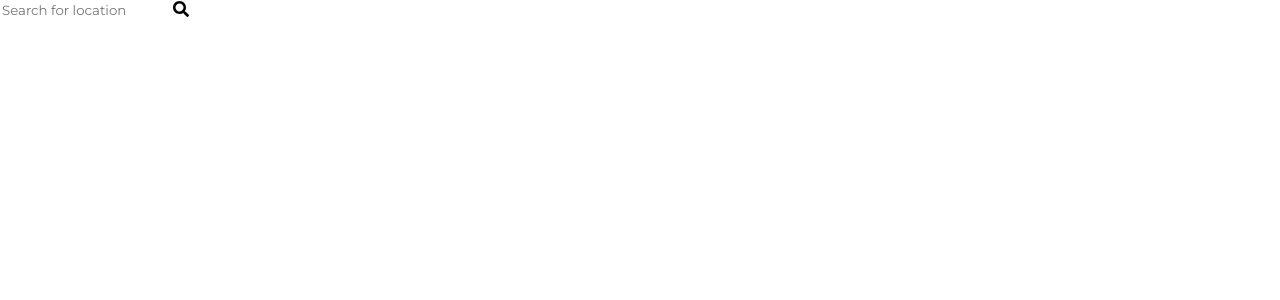
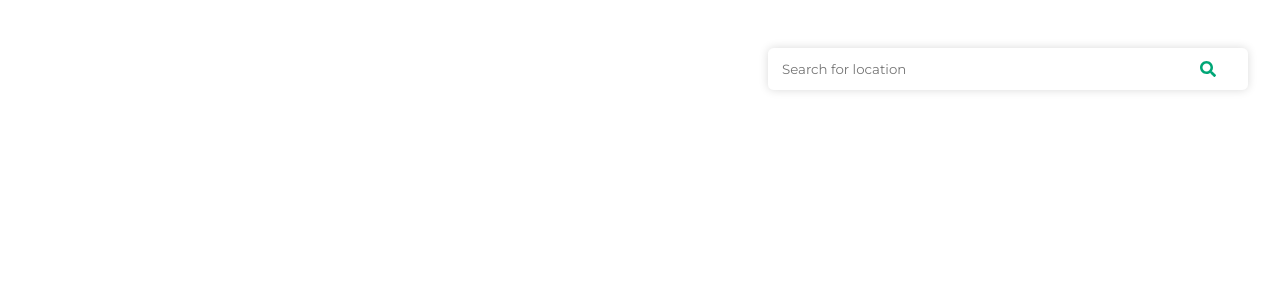
Before and after one commit to alexnicholls1999/smapp-react-map-app, a React (Create React App) app: page / in a window 1280 px wide. Shown: the top 300 px of the page. Built offline with nearby package versions, Linux system fonts and the light colour scheme.

Commit message:
add changes to mk5

```diff
--- a/src/Components/Atoms/Autocomplete.js
+++ /dev/null
@@ -1,80 +0,0 @@
-import { useEffect, useState } from "react"
-import Input from "./Form/Input"
-import SearchIcon from "./Iconography/SearchIcon";
-
-function AutoComplete({ data }) {
-  const [state, setState] = useState({
-      suggestions: [],
-      index: 0,
-      active: false,
-      value: ""
-  })
-
-  const { suggestions, index, active, value} = state;
-
-  useEffect(() => {
-    document.body.addEventListener("keydown", handleKeyDown)
-
-    return () => {
-        document.body.removeEventListener("keydown", handleKeyDown)
-    }
-  })
-
-  const handleChange = (e) => {
-    const query = e.target.value.toLowerCase();
-    setState(currentstate => ({...currentstate, value: query }))
-    if (query.length > 1) {
-        const filterSuggestions = data.filter((suggestion) => suggestion.toLowerCase().indexOf(query) > -1);
-        setState(currentstate => ({...currentstate, suggestions: filterSuggestions, active: true}))
-
-    } else {
-        setState(currentstate => ({...currentstate, active: false}))
-    }
-  };
-
-  const handleClick = (e) => {
-    setState(currentstate => ({...currentstate, suggestions: [], active: true, value: e.target.innerText}))
-  };
-
-  const handleKeyDown = (e) => {
-    if (e.keyCode === 38) {
-      if (index === 0) return;
-      setState(currentstate => ({...currentstate, index: index - 1}))
-    } else if (e.keyCode === 40) {
-      if (index - 1 === suggestions.length) return;
-      setState(currentstate => ({...currentstate, index: index + 1}))
-    } else if (e.keyCode === 13) {
-      setState(currentstate => ({...currentstate, index: 0, active: false, value: suggestions[index]}))
-    }
-  };
-
-  const Suggestions = () => {
-    // if (suggestions.length) {
-    //     return <ul className="suggestions"> {suggestions.map((suggestion, i) => <li key={i} onClick={handleClick} className={i === index ? "active" : ""}>{suggestion}</li>)}</ul>
-    // } else {
-    //     return <p>No results found. Please Try Again</p>
-    // }
-    return <ul className="suggestions"> {suggestions.map((suggestion, i) => <li key={i} onClick={handleClick} className={i === index ? "active" : ""}>{suggestion}</li>)}</ul>
-   };
-
-  return (
-    <>
-    <div className="autocomplete">
-        <div className="autocomplete-wrapper">
-            <Input
-                    input={{
-                        value: value,
-                        onChange: handleChange,
-                        placeholder: "Search for location"
-                    }}
-            />
-            <SearchIcon />
-        </div>
-        {active && <Suggestions />}
-    </div>
-    </>
-  );
-
-};
-
-export default AutoComplete;
--- /dev/null
+++ b/src/Components/Atoms/Suggestions.js
@@ -0,0 +1,16 @@
+import atoms from "./atoms.module.scss";
+
+function Suggestions({suggestions, index, handleClick}) {
+    return (
+        <>
+            {suggestions.length !== 0 ? (
+                <ul className={atoms.suggestionsList}>
+                    {suggestions.map((suggestion, i) => <li key={i} onClick={handleClick} className={i === index ? atoms.activeSuggestion : null}>{suggestion}</li>)}
+                </ul>
+            ) : null}
+        </>
+
+    )
+}
+
+export default Suggestions;
--- a/src/Components/Atoms/atoms.module.scss
+++ b/src/Components/Atoms/atoms.module.scss
@@ -3,3 +3,9 @@
 .input {
     border: none;
 }
+
+.suggestionsList {
+    list-style: none;
+    padding: 0;
+    font-size: 0.85rem;
+}
--- a/src/Components/Molecules/Searchbar.js
+++ b/src/Components/Molecules/Searchbar.js
@@ -1,19 +1,70 @@
-import Input from '../Atoms/Form/Input'
-import SearchIcon from '../Atoms/Iconography/SearchIcon'
-import molecules from './molecules.modules.scss'
+import { useState, useEffect } from "react";
+import Input from "../Atoms/Form/Input";
+import SearchIcon from "../Atoms/Iconography/SearchIcon";
+import Suggestions from "../Atoms/Suggestions";
+import molecules from "./molecules.module.scss";
 
-function Searchbar() {
+function Searchbar({data}) {
+    const [state, setState] = useState({
+        suggestions: [],
+        index: 0,
+        active: false,
+        value: ""
+    })
+
+
+    const { suggestions, index, active, value} = state;
+
+    useEffect(() => {
+        document.body.addEventListener("keydown", handleKeyDown)
+    })
 
     const handleChange = (e) => {
-        console.log(e.target.value)
-    }
+        const query = e.target.value.toLowerCase();
+        setState(currentstate => ({...currentstate, value: query }))
+        if (query.length > 1) {
+            const filterSuggestions = data.filter((suggestion) => suggestion.toLowerCase().indexOf(query) > -1);
+            setState(currentstate => ({...currentstate, suggestions: filterSuggestions, active: true}))
+
+        } else {
+            setState(currentstate => ({...currentstate, active: false}))
+        }
+    };
+
+    const handleClick = (e) => {
+        setState(currentstate => ({...currentstate, suggestions: [], active: true, value: e.target.innerText}))
+      };
+
+    const handleKeyDown = (e) => {
+        if (e.keyCode === 38) {
+            if (index === 0) return;
+            setState(currentstate => ({...currentstate, index: index - 1}))
+        } else if (e.keyCode === 40) {
+            if (index - 1 === suggestions.length) return;
+            setState(currentstate => ({...currentstate, index: index + 1}))
+        } else if (e.keyCode === 13) {
+            setState(currentstate => ({...currentstate, index: 0, active: false, value: suggestions[index]}))
+        }
+    };
+
 
     return (
-        <div className={molecules.searchbar}>
-            <Input input={{ onChange: handleChange, value: "location", placeholder: "Search for location"}} />
-            <SearchIcon />
-        </div>
+        <>
+            <div className={molecules.searchbar}>
+                <div className={molecules.searchbarWrapper}>
+                    <Input
+                        input={{
+                            value: value,
+                            onChange: handleChange,
+                            placeholder: "Search for location"
+                        }}
+                    />
+                    <SearchIcon />
+                </div>
+                {active && <Suggestions suggestions={suggestions} index={index} handleClick={handleClick} />}
+            </div>
+        </>
     )
 }
 
-export default Searchbar
+export default Searchbar;
--- /dev/null
+++ b/src/Components/Molecules/molecules.module.scss
@@ -0,0 +1,23 @@
+@use './../../styles/abstract' as theme;
+
+.searchbar {
+    display: block;
+    width: min(75%, 30em);
+    background-color: white;
+    float: right;
+    padding: 0.75rem;
+    border-radius: 0.35rem;
+    margin-right: 2rem;
+    margin-top: 3rem;
+    box-shadow: 0px 0px 10px 0px #00000026;
+
+    .searchbarWrapper {
+        display: grid;
+        grid-template-columns: 92% 8%;
+        align-items: center;
+
+        svg {
+            color: var(--colors-primary-800);
+        }
+    }
+}
--- a/src/Components/Molecules/molecules.modules.scss
+++ /dev/null
@@ -1,8 +0,0 @@
-@use './../../styles/abstract' as theme;
-
-.searchbar {
-    display: flex;
-    flex-flow: row;
-    border-radius: 0.25rem;
-    border: 1px solid grey;
-}
--- a/src/Pages/Navigation.js
+++ b/src/Pages/Navigation.js
@@ -1,4 +1,3 @@
-import Autocomplete from "../Components/Atoms/Autocomplete";
 import Searchbar from "../Components/Molecules/Searchbar";
 import Map from "../Components/Organisms/Map"
 import Places from "../Components/Organisms/Places"
@@ -19,7 +18,7 @@ function Navigation() {
 
     return (
         <>
-            <Autocomplete data={locationNames}/>
+            <Searchbar data={locationNames} />
         </>
     )
 }
--- /dev/null
+++ b/src/react-hooks/useSearch.js
@@ -0,0 +1 @@
+import { useEffect, useState } from "react";
```
